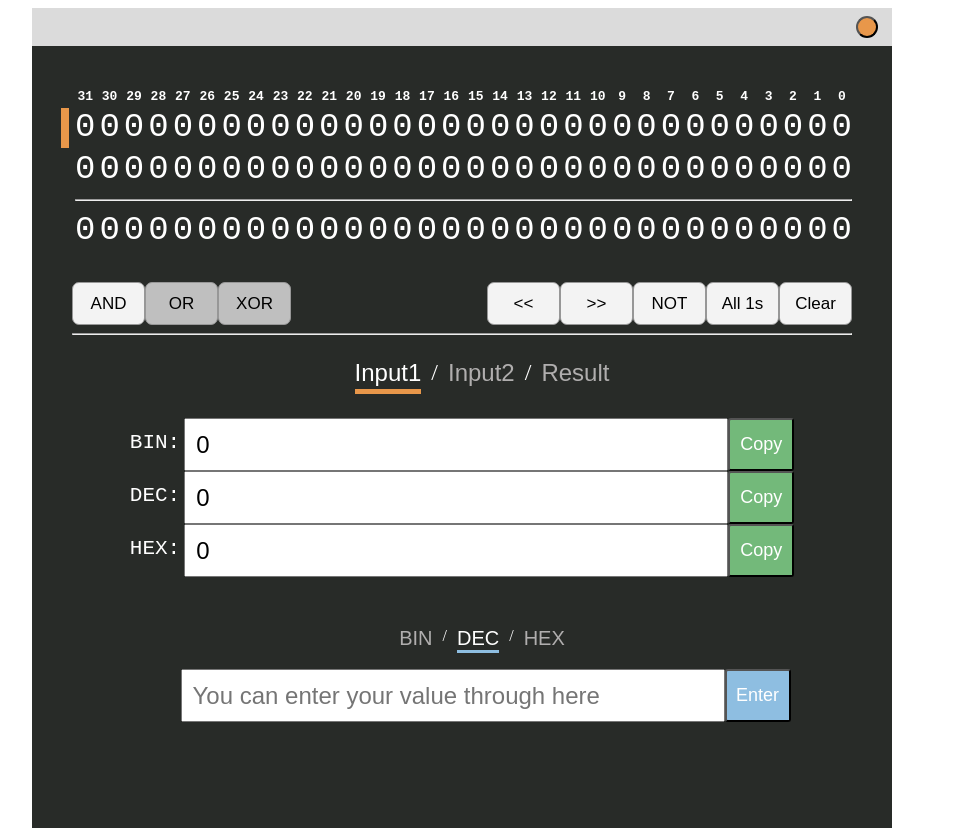
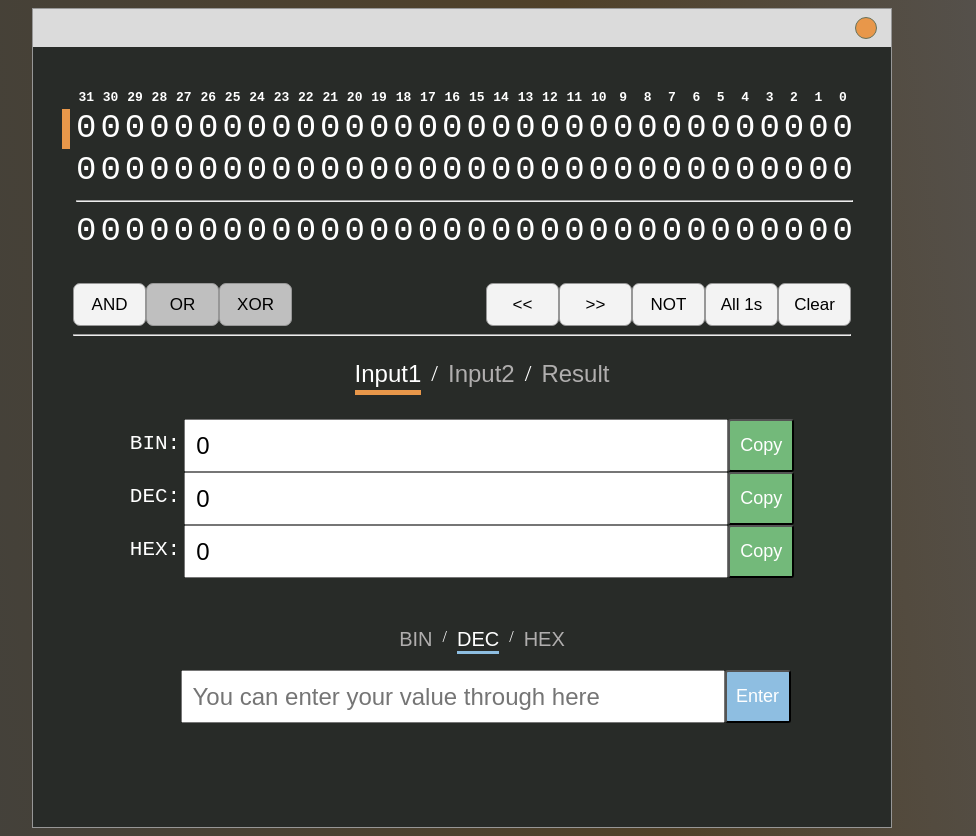
Before and after one commit to Lulkafe/BinaryCalc, a React app: page / in a window 1280 px wide. Shown: the whole page, without its empty margins (178-1154 px from the left). Built offline with nearby package versions, Linux system fonts and the light colour scheme.

Commit message:
Added background color and fixed menu btn color

```diff
--- a/src/style.css
+++ b/src/style.css
@@ -1,5 +1,10 @@
 * {
     box-sizing: border-box;
+}
+
+html {
+    background: rgb(65,65,63);
+    background: linear-gradient(83deg, rgba(65,65,63,1) 0%, rgba(80,65,41,1) 61%, rgba(86,85,85,1) 100%);
 }
 
 :root {
@@ -221,6 +226,8 @@
     color: white;
     background: #282b28;
     position: relative;
+
+    border: 1px solid #979797
 }
 
 #window__content-wrapper {
@@ -241,4 +248,5 @@
     width: 22px;
     background-color: var(--accent-color);
     cursor: pointer;
+    border: 1px solid #67725C;
 }
```
Also changed, not shown: 1 other file (tests, documents, lock files or other folders).
